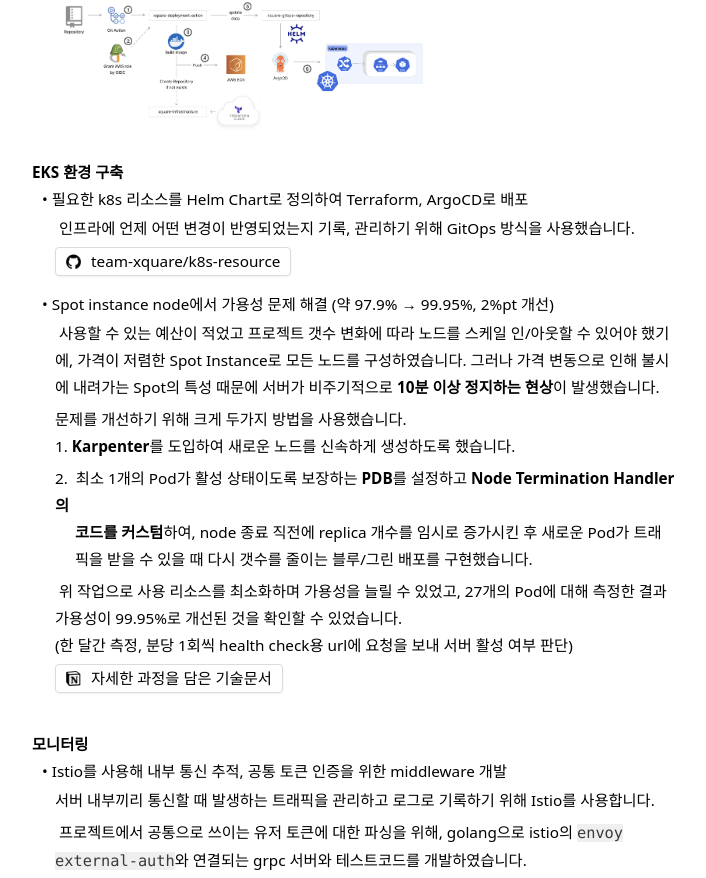
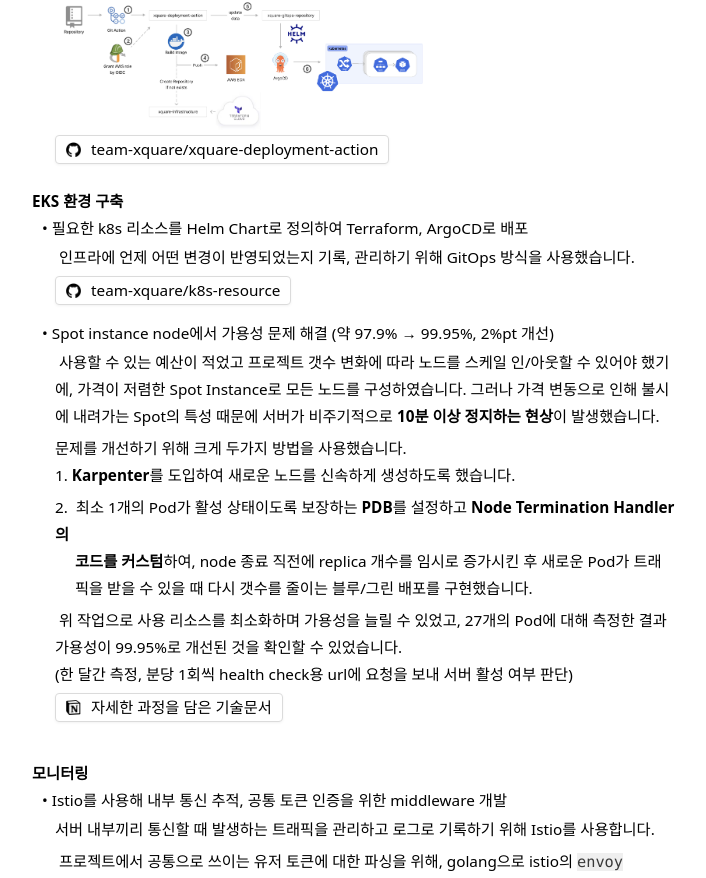
Before and after one commit to rlaisqls/portfolio, a React (Create React App) app: page / in a window 1280 px wide. Shown: the part 1806-2684 px from the top of the page, without its empty margins (381-1087 px from the left). Built offline with nearby package versions, Linux system fonts and the light colour scheme.

Commit message:
deployment action url 추가

```diff
--- a/src/portfolio/project/Xquare.jsx
+++ b/src/portfolio/project/Xquare.jsx
@@ -39,7 +39,11 @@
                                 <Tab/>다른 동아리의 프로젝트를 <b>인프라에 추가</b>하고 <b>지속적으로 배포</b>하기 위해 드는 공수를 최소화하기 위해 GitHub Actions 기반 파이프라인을 구현하였습니다. ArgoCD, Terraform 등의 툴과 Shell Script, Go와 같은 다양한 언어를 사용하여 구조를 설계하고 구축했습니다.
                                 <Gap/>
                                 <ModalImage src="/img/description/deployment-action.png" className="h-[130px]" open={imageOpen}/>
-                                <Gap/><Gap/>
+                                <div className="bg-white border-solid border-[1px] drop-shadow-sm bg-white border-lightgray px-[10px] my-[5px] mb-[15px] h-[29px] w-fit rounded ">
+                                    <a href="https://github.com/team-xquare/xquare-deployment-action" target='_blank' rel="noopener noreferrer">
+                                    <GithubText text="team-xquare/xquare-deployment-action"/>
+                                    </a>
+                                </div>
                             </>
                         }/>
                     </div>
```
